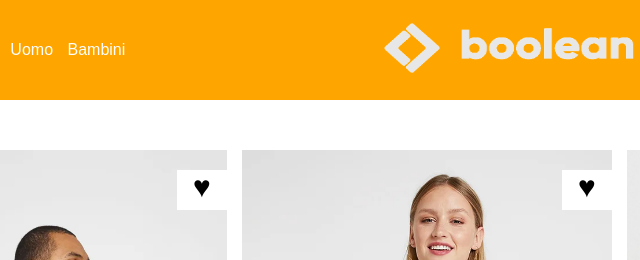
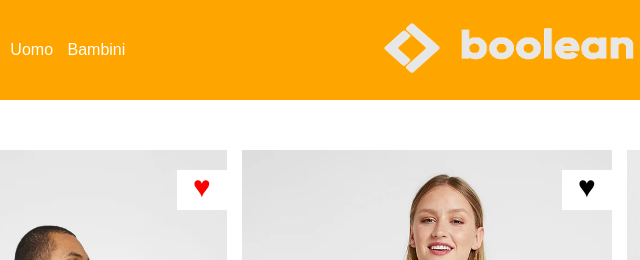
Before and after one commit to EmanueleManno/html-css-boolando, a plain HTML site: page index.html in a window 1280 px wide. In both pictures the pointer is over the element 384 px from the left and 190 px from the top of the page. Shown: the top 260 px of the page, 183-823 px from the left. Drawn offline with Linux system fonts and the light colour scheme.

Commit message:
Hoover Hearts

```diff
--- a/style.css
+++ b/style.css
@@ -176,3 +176,9 @@ footer {
 .social > i {
     padding: 5px;
 }
+
+/*CUORE HOOVER*/
+
+.prefer:hover {
+    color: red;
+}
```
